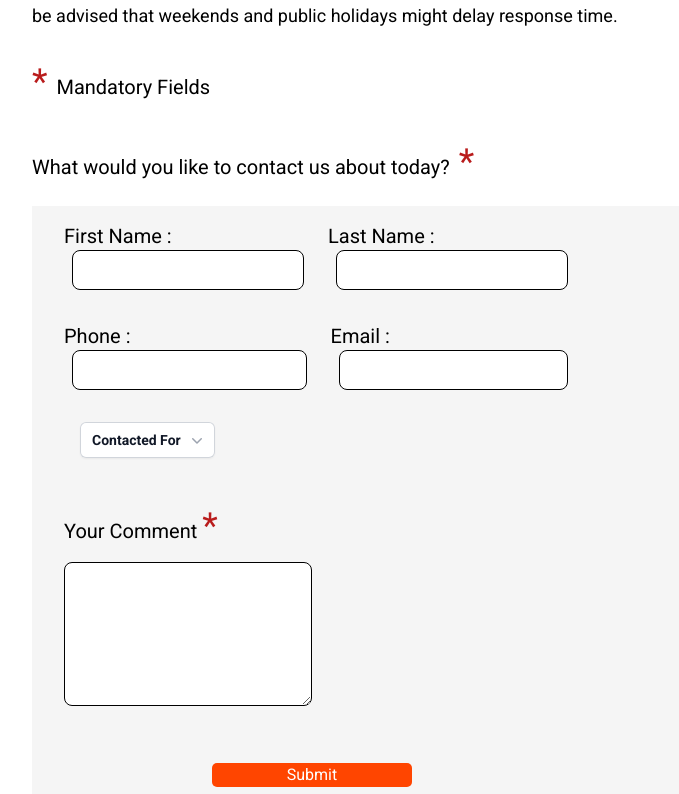
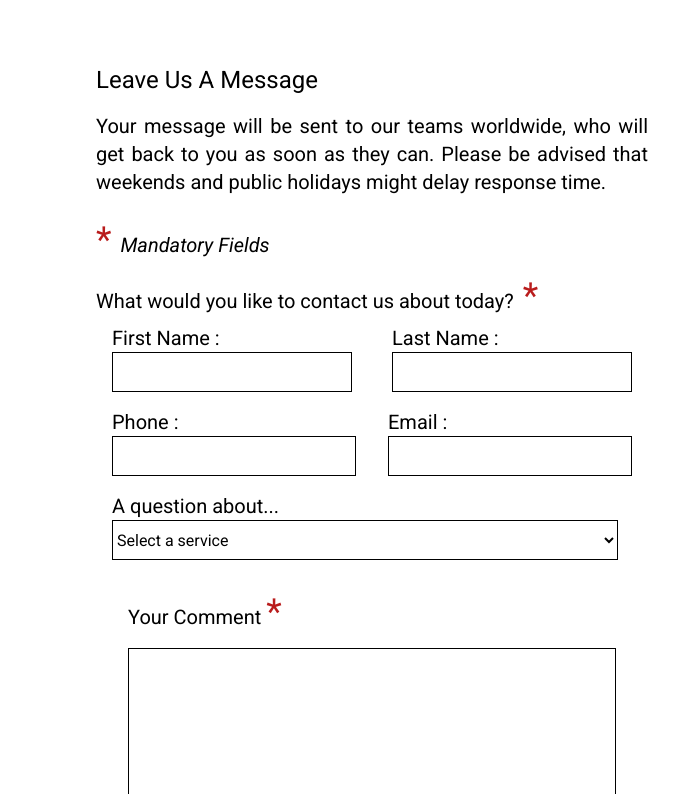
Before and after one commit to sankalp-codes244/cyberousWebsite, a React (Vite) app: page /contact in a window 1280 px wide. Shown: the part 1386-2180 px from the top of the page, without its empty margins (48-727 px from the left). Built offline with nearby package versions, Linux system fonts and the light colour scheme; a web font is replaced by a local one.

Commit message:
form data

```diff
--- a/index.html
+++ b/index.html
@@ -29,6 +29,7 @@
 
   </head>
   <body>
+
     <div id="root"></div>
     <script type="module" src="/src/main.jsx"></script>
   </body>
--- a/src/components/FormComponent.jsx
+++ b/src/components/FormComponent.jsx
@@ -7,7 +7,7 @@ const schema = object({
   email: string().email(),
   firstName: string(),
   lastName: string(),
-  serviceRequired: string(),
+  question: string(),
   description: string(),
 });
 
@@ -19,7 +19,7 @@ export default function FormComponent() {
     email: "",
     firstName: "",
     lastName: "",
-    serviceRequired: "",
+    question: "",
     description: "",
   });
   const [formErrors, setFormErrors] = useState({});
@@ -28,14 +28,24 @@ export default function FormComponent() {
     e.preventDefault();
 
     try {
-      const response = await fetch("YOUR_GOOGLE_SCRIPT_URL_HERE", {
-        method: "POST",
-        headers: {
-          "Content-Type": "application/json",
-        },
-        body: JSON.stringify(formData),
-      });
+      const formData = new FormData(event.target);
 
+    const response = fetch('https://script.google.com/macros/s/AKfycbzYM4qTyi8YLsZL7awW7eUYwM6MfczeoKH-8fdmpJwlos48UVmqkrLdtSAJESZA774v/exec', {
+      method: 'POST',
+      body: formData
+    })
+    .then(response => response.json())
+    .then(data => {
+      // Update form status
+      setFormStatus(data.message);
+      setShowPopup(true); // Show popup on successful submission
+    })
+    .catch(error => {
+      // Handle error
+      console.error('Error:', error);
+      setFormStatus('An error occurred while submitting the form.');
+      setShowPopup(true); // Show popup on error
+    });
       if (response.ok) {
         // Success handling
         console.log("Form data submitted successfully");
@@ -65,7 +75,14 @@ export default function FormComponent() {
       [name]: value,
     }));
   };
+  const [formStatus, setFormStatus] = useState('');
+  const [showPopup, setShowPopup] = useState(false);
 
+
+
+  const handleClosePopup = () => {
+    setShowPopup(false); // Close the popup
+  };
   useEffect(() => {
     const handleScroll = () => {
       setIsScrolled(window.scrollY > 0);
@@ -76,7 +93,17 @@ export default function FormComponent() {
   }, []);
 
   return (
-    <form className={`rounded-lg border bg-white text-black shadow-xl w-full max-w-2xl ${isOpen ? 'open' : ''}`}>
+    <>
+    {showPopup && (
+        <div className="fixed top-0 left-0 w-full h-full flex items-center justify-center bg-gray-800 bg-opacity-75">
+          <div className="bg-white rounded-lg p-8 max-w-md">
+            <div className="text-lg text-green-500 text-center mb-4">{formStatus}</div>
+            <button onClick={handleClosePopup} className="bg-custom-buttonColor-Green text-white font-semibold text-xl p-2 rounded-md">Close</button>
+          </div>
+        </div>
+      )}
+
+    <form  id='myform' method='post' onSubmit={handleSubmit}  className={`rounded-lg border bg-white text-black shadow-xl w-full max-w-2xl ${isOpen ? 'open' : ''}`}>
       <div className="flex flex-col space-y-1.5 p-6">
         <h3 className="text-2xl lg:text-4xl font-semibold whitespace-nowrap leading-none tracking-tight text-black">
           Contact us
@@ -89,22 +116,22 @@ export default function FormComponent() {
         <div className="grid grid-cols-2 gap-4">
           <div className="space-y-2">
             <label htmlFor="mobile-number" className="text-sm lg:text-xl font-medium leading-none peer-disabled:cursor-not-allowed peer-disabled:opacity-70 text-black">Mobile number</label>
-            <input type="text" id="mobile-number" placeholder="Enter your mobile number" className="flex h-10 w-full rounded-md border border-gray-300 bg-gray-200 px-3 py-5 text-sm lg:text-xl text-black focus:outline-none focus:border-gray-600 focus:ring focus:ring-gray-300 duration-500" />
+            <input name='phone'  type="text" id="mobile-number" placeholder="Enter your mobile number" className="flex h-10 w-full rounded-md border border-gray-300 bg-gray-200 px-3 py-5 text-sm lg:text-xl text-black focus:outline-none focus:border-gray-600 focus:ring focus:ring-gray-300 duration-500" />
           </div>
           <div className="space-y-2">
             <label htmlFor="email" className="text-sm lg:text-xl font-medium leading-none peer-disabled:cursor-not-allowed peer-disabled:opacity-70 text-black">Email</label>
-            <input type="email" id="email" placeholder="Enter your email" className="flex h-10 w-full rounded-md border border-gray-300 bg-gray-200 px-3 py-5 text-sm lg:text-xl text-black lg:text-xl focus:outline-none focus:border-gray-600 focus:ring focus:ring-gray-300 duration-500" />
+            <input  name='email' type="email" id="email" placeholder="Enter your email" className="flex h-10 w-full rounded-md border border-gray-300 bg-gray-200 px-3 py-5 text-sm lg:text-xl text-black lg:text-xl focus:outline-none focus:border-gray-600 focus:ring focus:ring-gray-300 duration-500" />
           </div>
         </div>
         <div className="grid grid-cols-2 gap-4">
           <div className="space-y-2">
             <label htmlFor="first-name" className="text-sm lg:text-xl font-medium leading-none peer-disabled:cursor-not-allowed peer-disabled:opacity-70 text-black">First name</label>
-            <input type="text" id="first-name" placeholder="Enter your first name" className="flex h-10 w-full rounded-md border border-gray-300 bg-gray-200 px-3 text-sm py-5 text-black lg:text-xl focus:outline-none focus:border-gray-600 focus:ring focus:ring-gray-300 duration-500" />
+            <input name='FirstName' type="text" id="first-name" placeholder="Enter your first name" className="flex h-10 w-full rounded-md border border-gray-300 bg-gray-200 px-3 text-sm py-5 text-black lg:text-xl focus:outline-none focus:border-gray-600 focus:ring focus:ring-gray-300 duration-500" />
           </div>
           <div className="space-y-2">
             <label htmlFor="last-name" className="text-sm lg:text-xl font-medium leading-none peer-disabled:cursor-not-allowed peer-disabled:opacity-70 text-black">Last name</label>
 
-            <input type="text" id="last-name" placeholder="Enter your last name" className="flex h-10 w-full rounded-md border border-gray-300 bg-gray-200 px-3 py-5 text-sm lg:text-xl text-black focus:outline-none focus:border-gray-600 focus:ring focus:ring-gray-300 duration-500" />
+            <input  name='LastName' type="text" id="last-name" placeholder="Enter your last name" className="flex h-10 w-full rounded-md border border-gray-300 bg-gray-200 px-3 py-5 text-sm lg:text-xl text-black focus:outline-none focus:border-gray-600 focus:ring focus:ring-gray-300 duration-500" />
           </div>
         </div>
         <div className="space-y-2">
@@ -114,26 +141,27 @@ export default function FormComponent() {
           >
             Looking for{" "}
           </label>
-          <select
+          <select name='question'
             id="service-required"
-            name="serviceRequired"
-            value={formData.serviceRequired}
+            value={formData.question}
             onChange={handleChange}
             className="flex h-10 w-full rounded-md border border-gray-300 bg-gray-200 px-3 py-5 text-sm text-black lg:text-xl focus:outline-none focus:border-gray-600 focus:ring focus:ring-gray-300 duration-500"
           >
-            <option value="volvo">Volvo</option>
-            <option value="saab">Saab</option>
-            <option value="mercedes">Mercedes</option>
-            <option value="audi">Audi</option>
+               <option value='NA'>Select a service</option>
+    <option value='VAPT'>VAPT</option>
+    <option value='Red Teaming'>   Red Teaming</option>
+    <option value='Consultancy'>Consultancy</option>
+    <option value='Support'>Support</option>
           </select>
         </div>
         <div className="space-y-2">
           <label htmlFor="description" className="text-sm lg:text-xl font-medium leading-none peer-disabled:cursor-not-allowed peer-disabled:opacity-70 text-black">Description</label>
-          <textarea id="description" placeholder="Enter your description" className="flex w-full rounded-md border border-gray-300 bg-gray-200 px-3 py-5 text-sm lg:text-xl text-black lg:text-xl focus:outline-none focus:border-gray-600 focus:ring focus:ring-gray-300 duration-500 min-h-[100px]" />
+          <textarea  name='message' id="description" placeholder="Enter your description" className="flex w-full rounded-md border border-gray-300 bg-gray-200 px-3 py-5 text-sm lg:text-xl text-black lg:text-xl focus:outline-none focus:border-gray-600 focus:ring focus:ring-gray-300 duration-500 min-h-[100px]" />
         </div>
         <button className="inline-flex items-center shadow-lg border  justify-center whitespace-nowrap rounded-md text-sm lg:text-xl font-medium ring-offset-background transition-colors focus:outline-none focus:ring-2 focus:ring-gray-300 duration-500 focus:ring-offset-2 bg-primary text-black hover:bg-opacity-90 h-10 px-4 py-5">Submit</button>
       </div>
 
     </form>
+    </>
   );
 }
--- a/src/index.css
+++ b/src/index.css
@@ -37,7 +37,7 @@ html {
 }
 #submit{
   border: none;
-  background-color: orangered;
+  background-color: #7cc04f;
   color: white;
   width: 200px;
   margin-top: 10px;
--- a/src/pages/Contact/Contact.jsx
+++ b/src/pages/Contact/Contact.jsx
@@ -2,17 +2,9 @@ import React, { useState, useEffect } from 'react'
 import { Images } from '../../assets'
 import ContactUsCard from '../../components/ContactUsCard'
 import { Link } from 'react-router-dom'
-import { Fragment } from 'react'
-import { Menu, Transition } from '@headlessui/react'
-import { ChevronDownIcon } from '@heroicons/react/20/solid'
 
 
-import { Select, Option } from '@material-tailwind/react'
-import { useCountries } from "use-react-countries";
 
-function classNames(...classes) {
-  return classes.filter(Boolean).join(' ')
-}
 const contactData = [
   {
     id: 0,
@@ -46,13 +38,42 @@ const contactData = [
   },
 ]
 
+
 const Contact = () => {
   const [isDropdownOpen, setIsDropdownOpen] = useState(false);
   const [isChoice, setIsChoice] = useState(false)
+  const [formStatus, setFormStatus] = useState('');
+  const [showPopup, setShowPopup] = useState(false);
 
+  const handleSubmit = (event) => {
+    event.preventDefault(); // Prevent default form submission behavior
+
+    const formData = new FormData(event.target);
+
+    fetch('https://script.google.com/macros/s/AKfycbzYM4qTyi8YLsZL7awW7eUYwM6MfczeoKH-8fdmpJwlos48UVmqkrLdtSAJESZA774v/exec', {
+      method: 'POST',
+      body: formData
+    })
+    .then(response => response.json())
+    .then(data => {
+      // Update form status
+      setFormStatus(data.message);
+      setShowPopup(true); // Show popup on successful submission
+    })
+    .catch(error => {
+      // Handle error
+      console.error('Error:', error);
+      setFormStatus('An error occurred while submitting the form.');
+      setShowPopup(true); // Show popup on error
+    });
+  };
+
+  const handleClosePopup = () => {
+    setShowPopup(false); // Close the popup
+  };
 
   useEffect(() => {
-    window.scrollTo(0, 0);
+    // window.scrollTo(0, 0);
   }, []);
 
 
@@ -60,6 +81,8 @@ const Contact = () => {
 
 
   return (
+    <>
+
     <div>
       <div className='flex flex-col md:flex-row bg-custom-greyBorderColor my-10'>
         <div className='flex flex-col p-4 mt-4 md:mt-40 w-full md:w-1/2'>
@@ -73,7 +96,7 @@ const Contact = () => {
         <img src={Images.contactUsImg1} className='p-4 w-full h-full md:w-1/2' />
       </div>
 
-      <div className='bg-custom-orange-color'>
+      <div className='bg-custom-orange-color pb-14'>
         <h1 className='text-xl text-white md:text-3xl font-sans text-center p-6'>
           What works best for you ?
         </h1>
@@ -106,158 +129,87 @@ const Contact = () => {
 
 
 
-      <div className='m-8 md:m-20'>
-        <div className='md:w-3/4'>
-        <h1 className='text-2xl font-sans'>
+      <div className='m-8 lg:ml-36 lg:mt-20'>
+        <div className='md:w-1/2'>
+          <div className='border-b-2 border-gray-400'/>
+        <h1 className='text-2xl font-sans pt-20'>
           Leave Us A Message
         </h1>
-        <p className='text-lg font sans py-4 text-justify'>
+        <p className='text-lg font sans py-4 lg:text-xl text-justify'>
           Your message will be sent to our teams worldwide, who will get back to you as soon as they can. Please be advised that weekends and public holidays might delay response time.
         </p>
         </div>
-        <p className='text-xl py-4'><span className='text-2xl md:text-4xl text-red-700'> * </span>Mandatory Fields </p>
-        <p className='text-xl py-6'>
+        <p className='text-xl py-2 font-normal'><span className='text-2xl lg:text-4xl text-red-700'> * </span><i>Mandatory Fields</i>  </p>
+        <p className='text-xl py-2 '>
           What would you like to contact us about today?<span className='text-2xl md:text-4xl text-red-700'> * </span>
         </p>
 
-        <div className='bg-custom-greyBorderColor md:w-full'>
-          <form method='post' action='https://script.google.com/macros/s/AKfycbx34rOuohgQsxuLAF4lg9P5lt0wVSnG4xBoZXCM3l55m4YRmHJr6PlbkeRCa-x4XLIN/exec' className='w-full md:w-1/2  rounded-xl'>
-            <div className='grid grid-cols-1 md:grid-cols-2 p-4'>
+        <div className=' lg:w-1/2'>
+          <form id='myform' method='post' onSubmit={handleSubmit}  className='w-full  '>
+            <div className='grid grid-cols-1 md:grid-cols-2 gap-2 '>
               <label className='mx-4 text-black text-xl'>
                 First Name :
-                <input type='text' name='FirstName' className='border border-solid border-black bg-white h-10 w-full rounded-lg mx-2 px-2 '></input>
+                <input type='text' name='FirstName' className='border border-solid border-black  px-2 bg-white h-10 w-full    '></input>
               </label>
               <label className='mx-4 text-black text-xl'>
                 Last Name :
-                <input type='text' name='LastName' className='border border-solid border-black h-10 w-full rounded-lg mx-2 px-2  bg-white'></input>
+                <input type='text' name='LastName' className='border border-solid border-black  px-2 bg-white h-10 w-full '></input>
               </label>
             </div>
-            <div className='flex flex-col md:flex-row p-4 justify-around'>
+            <div className='grid grid-cols-1 md:grid-cols-2 my-4'>
               <label className='mx-4 text-black text-xl'>
                 Phone :
-                <input type='number' name='phone' className='border border-solid border-black h-10 w-full rounded-lg mx-2 px-2  bg-white '></input>
+                <input type='text' name='phone' className='border border-solid border-black px-2  bg-white h-10 w-full '></input>
               </label>
               <label className='mx-4 text-black text-xl'>
                 Email :
-                <input type='email' name='email' className='border border-solid border-black h-10 w-full rounded-lg mx-2 px-2 bg-white '></input>
+                <input type='email' name='email' className='border border-solid border-black px-2  bg-white h-10 w-full '></input>
               </label>
-            </div>
 
 
-            <div className='py-4 px-12 '>
-              <Menu as="div" className="relative inline-block text-left ">
-                <div>
-                  <Menu.Button className="inline-flex w-full justify-center gap-x-1.5 rounded-md bg-white px-3 py-2 text-sm font-semibold text-gray-900 shadow-sm ring-1 ring-inset ring-gray-300 hover:bg-gray-50">
-                    Contacted For
-                    <ChevronDownIcon className="-mr-1 h-5 w-5 text-gray-400" aria-hidden="true" />
-                  </Menu.Button>
                 </div>
+                <div className='w-11/12 y-'>
 
-                <Transition
-                  as={Fragment}
-                  enter="transition ease-out duration-300"
-                  enterFrom="transform opacity-0 scale-95"
-                  enterTo="transform opacity-100 scale-100"
-                  leave="transition ease-in duration-75"
-                  leaveFrom="transform opacity-100 scale-100"
-                  leaveTo="transform opacity-0 scale-95"
-                >
-                  <Menu.Items className="absolute right-0 z-10 mt-2 w-56 origin-top-right divide-y divide-gray-100 rounded-md bg-white shadow-lg ring-1 ring-black ring-opacity-5 focus:outline-none">
-                    <div className="py-1">
-                      <Menu.Item>
-                        {({ active }) => (
-                          <a
-                            href="#"
-                            className={classNames(
-                              active ? 'bg-gray-100 text-gray-900' : 'text-gray-700',
-                              'block px-4 py-2 text-sm'
-                            )}
-                          >
-                            Training
-                          </a>
-                        )}
-                      </Menu.Item>
-                      <Menu.Item>
-                        {({ active }) => (
-                          <a
-                            href="#"
-                            className={classNames(
-                              active ? 'bg-gray-100 text-gray-900' : 'text-gray-700',
-                              'block px-4 py-2 text-sm'
-                            )}
-                          >
-                            VAPT
-                          </a>
-                        )}
-                      </Menu.Item>
-                    </div>
-                    <div className="py-1">
-                      <Menu.Item>
-                        {({ active }) => (
-                          <a
-                            href="#"
-                            className={classNames(
-                              active ? 'bg-gray-100 text-gray-900' : 'text-gray-700',
-                              'block px-4 py-2 text-sm'
-                            )}
-                          >
-                            Red Teaming
-                          </a>
-                        )}
-                      </Menu.Item>
-                      <Menu.Item>
-                        {({ active }) => (
-                          <a
-                            href="#"
-                            className={classNames(
-                              active ? 'bg-gray-100 text-gray-900' : 'text-gray-700',
-                              'block px-4 py-2 text-sm'
-                            )}
-                          >
-                            Consultancy
-                          </a>
-                        )}
-                      </Menu.Item>
-                    </div>
-                    <div className="py-1">
-                      <Menu.Item>
-                        {({ active }) => (
-                          <a
-                            href="#"
-                            className={classNames(
-                              active ? 'bg-gray-100 text-gray-900' : 'text-gray-700',
-                              'block px-4 py-2 text-sm'
-                            )}
-                          >
-                            Support
-                          </a>
-                        )}
-                      </Menu.Item>
-                    </div>
+<label className='mx-4 text-black text-xl'>
+A question about...
+</label>
 
-                  </Menu.Items>
-                </Transition>
-              </Menu>
-            </div>
-
+  <select name='question' className='border border-solid border-black bg-white mx-4 h-10 w-full'>
+    <option value='NA'>Select a service</option>
+    <option value='VAPT'>VAPT</option>
+    <option value='Red Teaming'>   Red Teaming</option>
+    <option value='Consultancy'>Consultancy</option>
+    <option value='Support'>Support</option>
+  </select>
+</div>
             <div className='p-4 px-8 '>
               <p className='text-xl text-black py-4'>Your Comment  <span className=' text-2xl md:text-4xl text-red-700'> * </span></p>
-              <textarea name='message' className='border border-solid border-black h-36 w-11/12 md:w-1/2 rounded-lg font-serif text-black p-4' type='text' placeholder=''>
+              <textarea name='message' className='border border-solid border-black w-full h-64 font-serif text-black p-4' type='text' placeholder=''>
               </textarea>
             </div>
-            <div className='flex justify-center py-6'>
-              <label className='submit'>
+            <div className='flex justify-center items-center'>
 
-              <input value='Submit' type='submit' id='submit'/>
-              </label>
+                <button className='bg-custom-buttonColor-Green text-white font-semibold text-xl p-4 w-40 ' value='Submit' type='submit' id='submit'>SEND</button>
             </div>
           </form>
+
         </div>
 
       </div>
 
 
     </div>
+
+    {showPopup && (
+        <div className="fixed top-0 left-0 w-full h-full flex items-center justify-center bg-gray-800 bg-opacity-75">
+          <div className="bg-white rounded-lg p-8 max-w-md">
+            <div className="text-lg text-green-500 text-center mb-4">{formStatus}</div>
+            <button onClick={handleClosePopup} className="bg-custom-buttonColor-Green text-white font-semibold text-xl p-2 rounded-md">Close</button>
+          </div>
+        </div>
+      )}
+    </>
+
   )
 }
 
```
